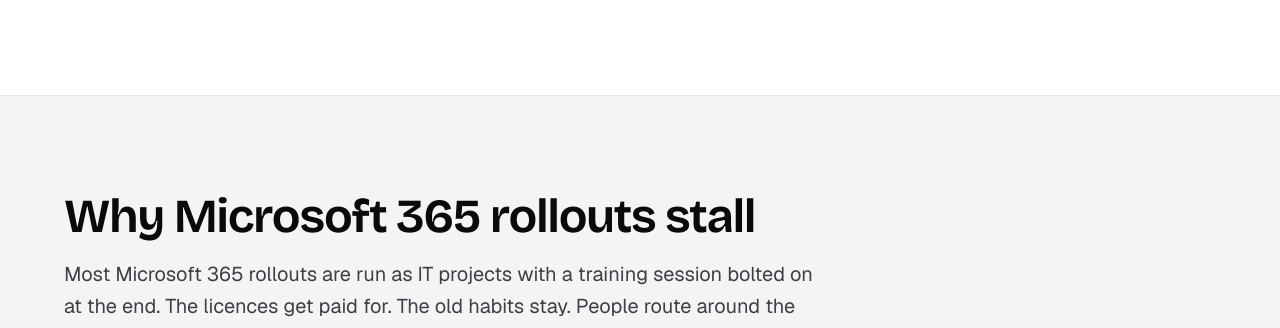
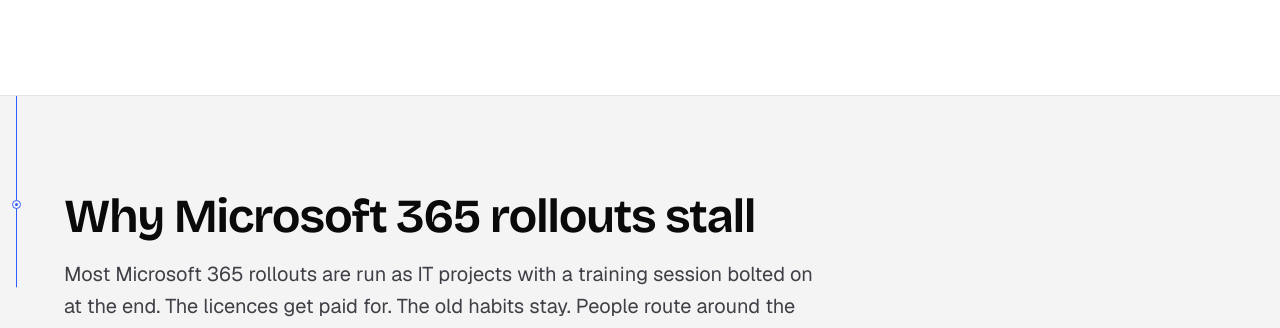
Before and after one commit to TharrosDev-ORG/Echo-Five-Website, a Next.js app: page /approach in a window 1280 px wide. Shown: the part 538-866 px from the top of the page. Built offline with nearby package versions, Linux system fonts and the light colour scheme.

Commit message:
Add signal rail to sections
Co-Authored-By: Claude Opus 5.5 <noreply@anthropic.com>
Claude-Session: https://claude.ai/code/session_01Y7mfsdWnq3Uu4pMFSoLwWH

```diff
--- a/app/globals.css
+++ b/app/globals.css
@@ -148,6 +148,13 @@
 :root {
   --header-h: 4rem;
   color-scheme: light;
+  /*
+   * Signal rail x position. The % resolves against the rail's containing block,
+   * the full-width section, so it tracks the Container exactly with no 100vw
+   * (which includes the scrollbar in some browsers). At 1440 this is 72px from
+   * the edge (72px left of the content); at 1024 it clamps to 16px.
+   */
+  --rail-x: max(1rem, calc((100% - var(--container-site)) / 2 - 2.5rem));
 }
 @media (min-width: 900px) {
   :root {
@@ -743,6 +750,53 @@
     text-decoration: underline;
     text-underline-offset: 0.2em;
   }
+
+  /* Signal rail: see SignalRail.tsx. Hidden below 1024px (headings carry a 40px stroke). */
+  .signal-rail {
+    display: none;
+  }
+  @media (min-width: 1024px) {
+    .signal-rail {
+      display: block;
+      position: absolute;
+      top: 0;
+      bottom: 0;
+      left: var(--rail-x);
+      width: 1px;
+      /* Behind in-flow content (e.g. the full-bleed marquee); Section isolates so this stays above its own ground. */
+      z-index: -1;
+      pointer-events: none;
+      background-color: inherit;
+    }
+    .signal-rail-line {
+      position: absolute;
+      inset: 0;
+      background-color: var(--accent-fill);
+      transform-origin: top;
+    }
+    .signal-rail-node {
+      position: absolute;
+      top: var(--rail-node-y, 0.75rem);
+      left: 50%;
+      box-sizing: border-box;
+      width: 9px;
+      height: 9px;
+      margin: -4.5px 0 0 -4.5px;
+      border: 1px solid var(--accent-fill);
+      border-radius: 50%;
+      background-color: inherit;
+    }
+    .signal-rail-node::after {
+      content: "";
+      position: absolute;
+      inset: 50% auto auto 50%;
+      width: 3px;
+      height: 3px;
+      margin: -1.5px 0 0 -1.5px;
+      border-radius: 50%;
+      background-color: var(--accent-fill);
+    }
+  }
 }
 
 /* ------------------------------------------------------------------ *
@@ -805,6 +859,25 @@
   }
 }
 
+/* The rail draws in as its section enters. Static and fully drawn everywhere else. */
+@supports (animation-timeline: view()) {
+  @media (prefers-reduced-motion: no-preference) {
+    html.js .signal-rail-line {
+      animation: rail-draw linear both;
+      animation-timeline: view();
+      animation-range: entry 0% cover 50%;
+    }
+  }
+}
+@keyframes rail-draw {
+  from {
+    transform: scaleY(0);
+  }
+  to {
+    transform: scaleY(1);
+  }
+}
+
 @media (prefers-reduced-motion: reduce) {
   *,
   *::before,
--- a/components/ui/Section.tsx
+++ b/components/ui/Section.tsx
@@ -1,6 +1,7 @@
 import type { ReactNode } from "react";
 import { cx } from "@/lib/cx";
 import Container from "@/components/ui/Container";
+import SignalRail from "@/components/ui/SignalRail";
 
 export type Tone = "light" | "alt" | "dark" | "blue";
 
@@ -12,6 +13,8 @@ type Props = {
   spacing?: "sm" | "md" | "lg" | "none";
   /** Skip the inner Container (for full-bleed content such as the marquee). */
   bleed?: boolean;
+  /** Draw the signal rail in the left gutter from 1024px. Defaults to on, except for the `blue` band. */
+  rail?: boolean;
   /** Id of the section's heading, for the region's accessible name. */
   labelledBy?: string;
   "aria-label"?: string;
@@ -27,6 +30,14 @@ const spacingClass = {
   lg: "py-20 md:py-32",
 };
 
+/** Desktop top padding plus 0.75rem: where the rail node sits, on the heading's first line. */
+const railNodeClass = {
+  none: "[--rail-node-y:0.75rem]",
+  sm: "[--rail-node-y:4.75rem]",
+  md: "[--rail-node-y:6.75rem]",
+  lg: "[--rail-node-y:8.75rem]",
+};
+
 export const toneClass: Record<Tone, string> = {
   light: "surface-light",
   alt: "surface-alt",
@@ -40,6 +51,7 @@ export default function Section({
   tone = "light",
   spacing = "md",
   bleed = false,
+  rail = tone !== "blue",
   labelledBy,
   className,
   containerClassName,
@@ -51,8 +63,14 @@ export default function Section({
       id={id}
       aria-labelledby={labelledBy}
       {...aria}
-      className={cx(toneClass[tone], spacingClass[spacing], className)}
+      className={cx(
+        toneClass[tone],
+        spacingClass[spacing],
+        rail && `relative isolate ${railNodeClass[spacing]}`,
+        className,
+      )}
     >
+      {rail && <SignalRail />}
       {bleed ? children : <Container className={containerClassName}>{children}</Container>}
     </section>
   );
--- /dev/null
+++ b/components/ui/SignalRail.tsx
@@ -0,0 +1,14 @@
+/**
+ * The signal rail: a 1px blue line in the left gutter with a node at the
+ * section heading. Rendered as a direct child of a full-width, positioned
+ * element (Section, PageHero) so consecutive rails align into one column.
+ * Hidden below 1024px, where each heading carries a short stroke instead.
+ */
+export default function SignalRail() {
+  return (
+    <span aria-hidden="true" data-rail className="signal-rail">
+      <span className="signal-rail-line" />
+      <span className="signal-rail-node" />
+    </span>
+  );
+}
--- a/scripts/check-ui.mjs
+++ b/scripts/check-ui.mjs
@@ -33,6 +33,18 @@ const relLum = ({ r, g, b }) => {
 const contrastOf = (a, b) => {
   const [x, y] = [relLum(a), relLum(b)].sort((p, q) => q - p);
   return (x + 0.05) / (y + 0.05);
+};
+
+// A rail line must be fully drawn when motion is off or JS is absent.
+const railStaticFails = async (page) => {
+  const got = await page.evaluate(() =>
+    [...document.querySelectorAll(".signal-rail-line")].map((el) => getComputedStyle(el).transform),
+  );
+  const fails = got.length ? [] : ["no .signal-rail-line found"];
+  for (const t of got) {
+    if (t !== "none" && t !== "matrix(1, 0, 0, 1, 0, 0)") fails.push(`line transform ${t}`);
+  }
+  return fails;
 };
 
 /**
@@ -259,6 +271,75 @@ const checks = [
       return fails;
     },
   },
+  {
+    name: "rail",
+    mode: "js",
+    widths: [1440],
+    routes: ["/", "/services", "/about"],
+    async run(page) {
+      const rails = await page.evaluate(() =>
+        [...document.querySelectorAll("[data-rail]")]
+          .filter((el) => getComputedStyle(el).display !== "none")
+          .map((el) => {
+            const line = el.querySelector(".signal-rail-line");
+            return {
+              left: el.getBoundingClientRect().left,
+              lineWidth: line ? getComputedStyle(line).width : "no line",
+            };
+          }),
+      );
+      const fails = [];
+      if (rails.length < 3) fails.push(`${rails.length} rails, expected >= 3`);
+      rails.forEach((r, i) => {
+        if (r.lineWidth !== "1px") fails.push(`rail ${i} line width ${r.lineWidth}`);
+      });
+      if (rails.length) {
+        const lefts = rails.map((r) => r.left);
+        const spread = Math.max(...lefts) - Math.min(...lefts);
+        if (spread > 0.5) fails.push(`rails not aligned, left spread ${spread.toFixed(2)}px`);
+      }
+      return fails;
+    },
+  },
+  {
+    name: "rail-mobile",
+    mode: "js",
+    widths: [390],
+    routes: ["/", "/services", "/about"],
+    async run(page) {
+      const got = await page.evaluate(() => ({
+        shown: [...document.querySelectorAll("[data-rail]")]
+          .filter((el) => getComputedStyle(el).display !== "none")
+          .length,
+        strokes: [...document.querySelectorAll("[data-rail-stroke]")]
+          .filter((el) => getComputedStyle(el).display !== "none")
+          .map((el) => getComputedStyle(el).width),
+      }));
+      const fails = [];
+      if (got.shown) fails.push(`${got.shown} rails visible below 1024px`);
+      if (!got.strokes.length) fails.push("no visible [data-rail-stroke]");
+      else if (!got.strokes.every((w) => w === "40px")) fails.push(`stroke widths ${got.strokes.join(",")}`);
+      return fails;
+    },
+  },
+  {
+    name: "rail-static",
+    mode: "reduced",
+    widths: [1440],
+    routes: ["/"],
+    async run(page) {
+      return railStaticFails(page);
+    },
+  },
+  {
+    name: "rail-static-nojs",
+    mode: "nojs",
+    widths: [1440],
+    routes: ["/"],
+    async run(page) {
+      return railStaticFails(page);
+    },
+  },
 ];
 
 // Waits run on the Node side: page timers never fire when JavaScript is disabled.
```
